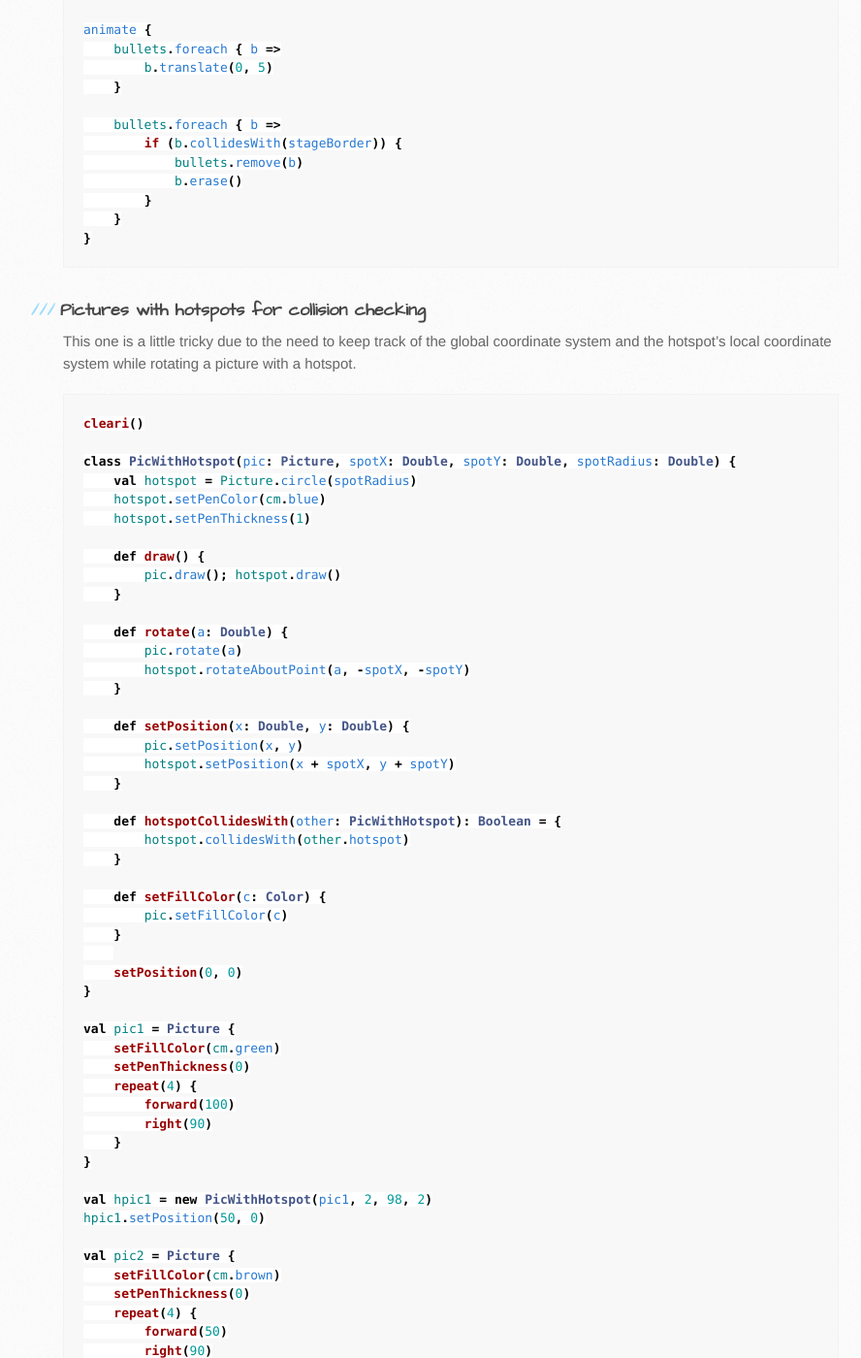
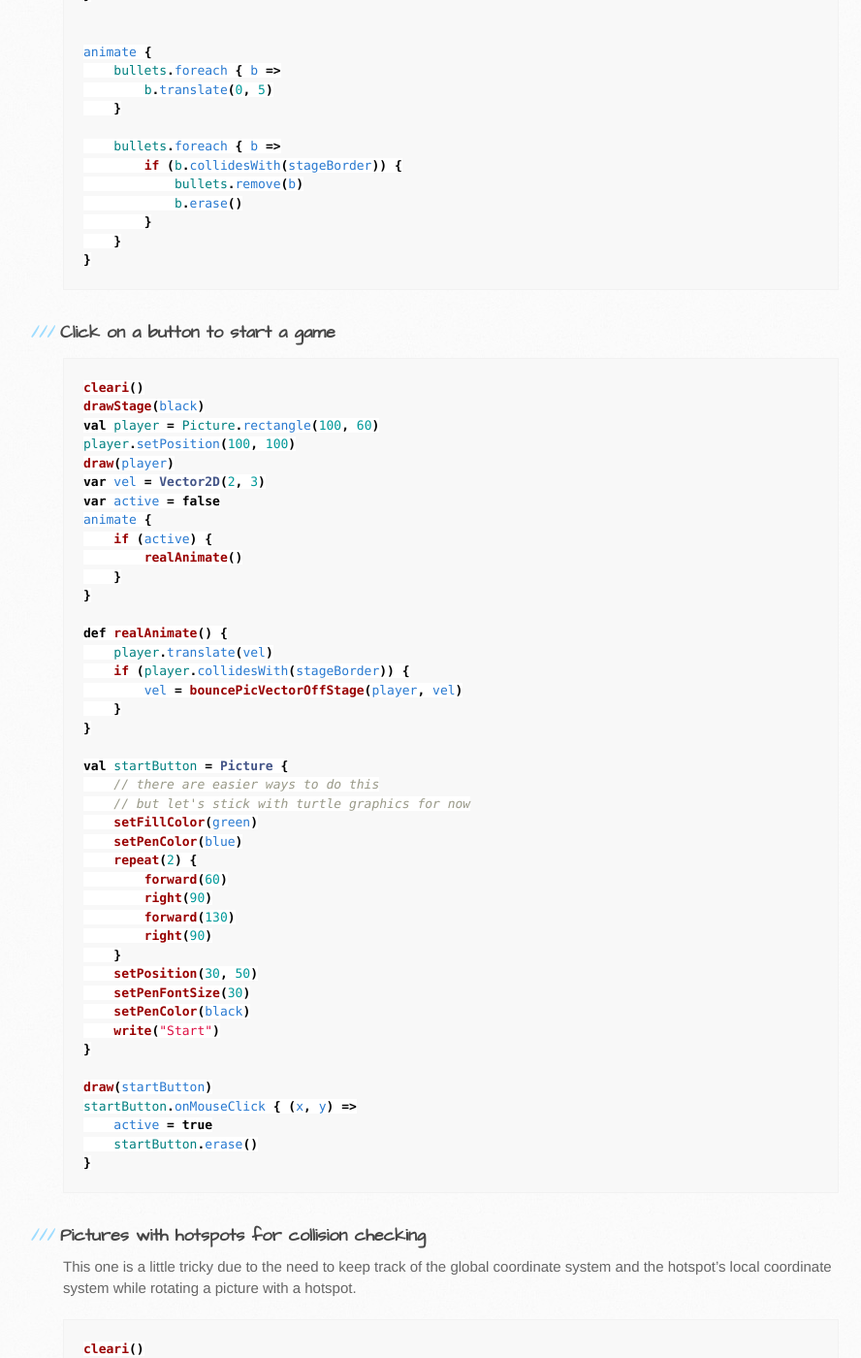
Before and after one commit to kojodoc/kojodoc.github.io, a Jekyll site: the page built from howtos/gaming.md, in a window 1280 px wide and 1400 px high, scrolled down 2201 px. Shown: the whole window at 97% size, without its empty margins (105-993 px from the left). Built offline with Jekyll 4.4.1, drawn with Linux system fonts in a browser that asks for light colours; our own code applies the rules of GitHub Pages for plain Markdown files; the repository's description, which GitHub fills in, is left out; some of the changed text lies outside the part shown.

Commit message:
Add 'Click on a button to start a game' how-to.

````diff
--- a/howtos/gaming.md
+++ b/howtos/gaming.md
@@ -6,6 +6,7 @@
 * [On picture click - draw a new picture](#on-picture-click---draw-a-new-picture).
 * [Check if two pictures have the same orientation](#check-if-two-pictures-have-the-same-orientation).
 * [Fire Bullets](#fire-bullets).
+* [Click on a button to start a game](#click-on-a-button-to-start-a-game).
 * [Pictures with hotspots for collision checking](#pictures-with-hotspots-for-collision-checking).
 
 ### On picture click - draw a new picture
@@ -115,6 +116,52 @@ animate {
 }
 ```
 
+### Click on a button to start a game
+```scala
+cleari()
+drawStage(black)
+val player = Picture.rectangle(100, 60)
+player.setPosition(100, 100)
+draw(player)
+var vel = Vector2D(2, 3)
+var active = false
+animate {
+    if (active) {
+        realAnimate()
+    }
+}
+
+def realAnimate() {
+    player.translate(vel)
+    if (player.collidesWith(stageBorder)) {
+        vel = bouncePicVectorOffStage(player, vel)
+    }
+}
+
+val startButton = Picture {
+    // there are easier ways to do this
+    // but let's stick with turtle graphics for now
+    setFillColor(green)
+    setPenColor(blue)
+    repeat(2) {
+        forward(60)
+        right(90)
+        forward(130)
+        right(90)
+    }
+    setPosition(30, 50)
+    setPenFontSize(30)
+    setPenColor(black)
+    write("Start")
+}
+
+draw(startButton)
+startButton.onMouseClick { (x, y) =>
+    active = true
+    startButton.erase()
+}
+```
+
 ### Pictures with hotspots for collision checking
 This one is a little tricky due to the need to keep track of the global coordinate system and the hotspot's local coordinate system while rotating a picture with a hotspot.
 
````
